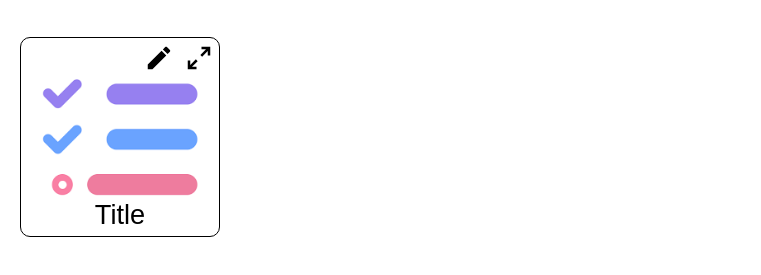
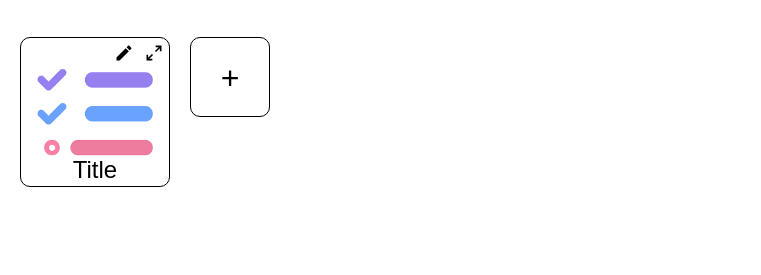
Before and after one commit to PrinceAli001/Todo-list, a website built with webpack: page src/index.html in a window 1280 px wide. Shown: the part 77-352 px from the top of the page, without its empty margins (0-761 px from the left). Built offline with nearby package versions, Linux system fonts and the light colour scheme.

Commit message:
Creation of add project button

```diff
--- a/src/index.html
+++ b/src/index.html
@@ -17,6 +17,7 @@
             </div>
             <p>Title</p>
         </div>
+        <div id="add-project">+</div>
     </div>
 </body>
 </html>
--- a/src/style.css
+++ b/src/style.css
@@ -13,8 +13,8 @@
     src: url(../Fonts/Caveat.ttf);
 }
 svg{
-    width: 30px;
-    height: 30px;
+    width: 20px;
+    height: 20px;
 }
 header h1{
     text-align: center;
@@ -25,20 +25,22 @@ header h1{
 #content{
     height: 88.1vh;
     padding: 20px;
+    display: flex;
+    gap: 20px;
 }
 #content > div{
     border: 1px solid ;
-    width: 200px;
-    height: 200px;
+    width: 150px;
+    height: 150px;
     display: flex;
     border-radius: 10px;
-    padding: 5px;
+    padding: 5px 5px 2px 5px;
     flex-direction: column;
     background-image: url(../Images/todo.webp);
     background-size: contain;
 }
 #content > div p{
-    font-size: 1.7rem;
+    font-size: 1.5rem;
     text-align: center;
     margin-top: auto;
 }
@@ -47,3 +49,13 @@ header h1{
     gap: 10px;
     justify-content: flex-end;
 }
+#content #add-project{
+    border: 1px solid ;
+    width: 80px;
+    height: 80px;
+    background: none;
+    display: flex;
+    justify-content: center;
+    align-items: center;
+    font-size: 2rem;
+}
```
